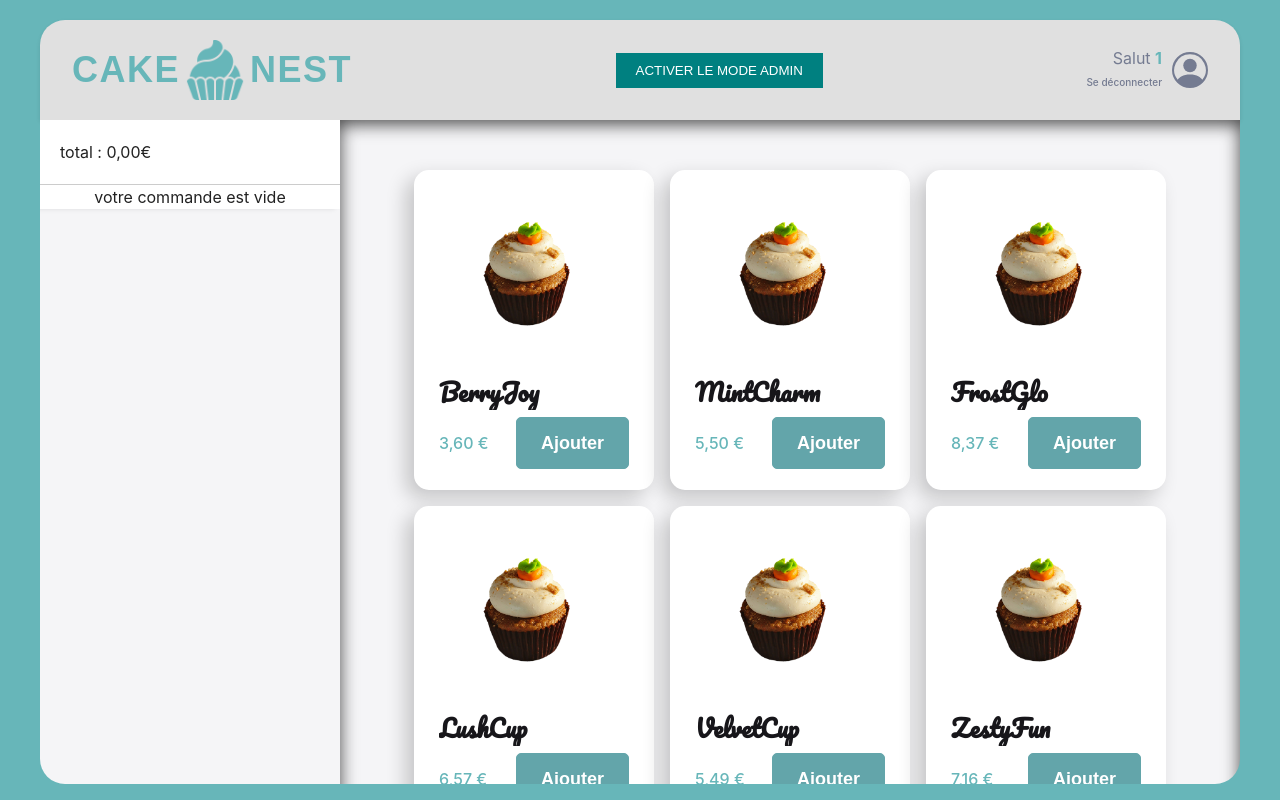
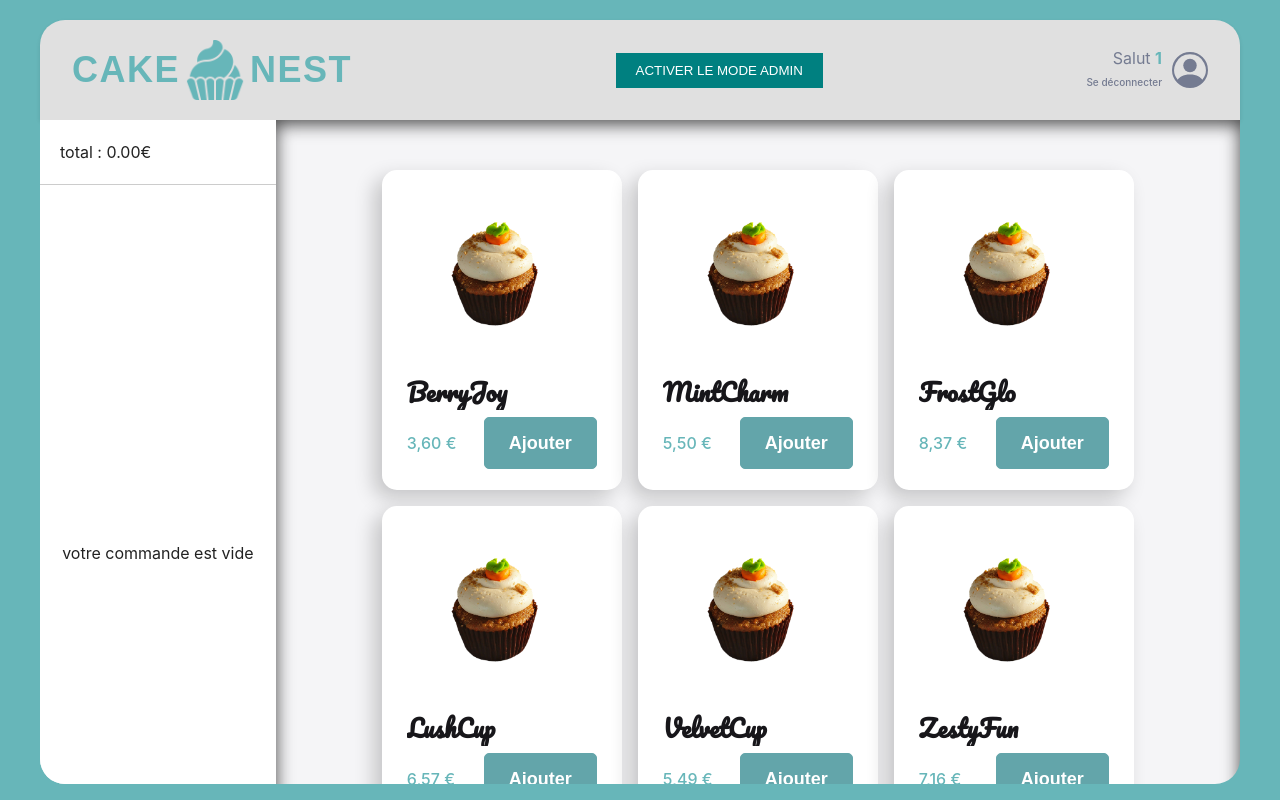
Before and after one commit to AlexLKD/cake-nest, a React (Vite) app: page /order/1 in a window 1280 px wide. Built offline with nearby package versions, Linux system fonts and the light colour scheme.

Commit message:
add product to cart

```diff
--- a/src/components/pages/order/main/Cart.jsx
+++ b/src/components/pages/order/main/Cart.jsx
@@ -1,23 +1,32 @@
 import React from 'react';
 import styled from 'styled-components';
+import SmallCard from '../../../reusable-ui/SmallCard';
 
-export default function Cart() {
+export default function Cart({ cartItems }) { // Utilisez cartItems passé en prop
+
   return (
     <CartContainer>
       <TotalContainer>
-        total : 0,00€
+        total : {cartItems.reduce((total, item) => total + parseFloat(item.price), 0).toFixed(2)}€
       </TotalContainer>
-      <EmptyMessage>
-        votre commande est vide
-      </EmptyMessage>
+      {cartItems.length === 0 ? (
+        <EmptyMessage>
+          votre commande est vide
+        </EmptyMessage>
+      ) : (
+        cartItems.map((item, index) => (
+          <SmallCard key={index} title={item.title} imageSource={item.imageSource} price={item.price} />
+        ))
+      )}
     </CartContainer>
   );
-};
+}
 
 const CartContainer = styled.div`
   width: 300px;
-  height: 100%;
+  height: 100vh;
   position: sticky;
+  left: 0;
   top: 0;
   background-color: white;
   box-shadow: -5px 0 5px rgba(0,0,0,0.1);
@@ -28,6 +37,10 @@ const CartContainer = styled.div`
 const TotalContainer = styled.div`
   padding: 20px;
   border-bottom: 1px solid #ccc;
+  position: sticky;
+  top: 0;
+  background-color: white;
+  z-index: 10;
 `;
 
 const EmptyMessage = styled.div`
--- a/src/components/pages/order/main/Menu.jsx
+++ b/src/components/pages/order/main/Menu.jsx
@@ -9,10 +9,15 @@ import Cart from "./Cart";
 export default function Menu() {
   const { isAdminMode, products, restoreDefaultProducts, setSelectedProduct } = useAdmin();
   const [selectedCardId, setSelectedCardId] = useState(null);
+  const [cartItems, setCartItems] = useState([]);
 
   const handleCardSelect = (product) => {
     setSelectedProduct(product);
     setSelectedCardId(product.id);
+  };
+
+  const addToCart = (product) => {
+    setCartItems(prevItems => [...prevItems, product]);
   };
 
   let adminActions;
@@ -33,10 +38,9 @@ export default function Menu() {
   }
 
   return (
-    <div style={{ display: 'flex' }}>
-      <Cart />
+    <MainContainer>
+      <Cart cartItems={cartItems} />
       <MenuStyled className="menu">
-        {adminActions}
         {products.map((item) => (
           <Card
             key={item.id}
@@ -46,12 +50,18 @@ export default function Menu() {
             price={formatPrice(item.price)}
             isSelected={item.id === selectedCardId}
             onSelect={handleCardSelect}
+            onAddToCart={addToCart}
+            className="card-container"
           />
         ))}
       </MenuStyled>
-    </div>
+    </MainContainer>
   );
 }
+
+const MainContainer = styled.div`
+  display: flex;
+`;
 
 const MenuStyled = styled.div`
   background: ${theme.colors.background_white};
@@ -63,7 +73,7 @@ const MenuStyled = styled.div`
   padding: 50px 50px 150px;
   justify-items: center;
   box-shadow: inset 0px 4px 17px 0px rgba(0,0,0,0.73);
-  width: calc(100% - 300px);
+  width: 100%;
 
   .btn-restore {
     display: flex;
--- a/src/components/reusable-ui/Card.jsx
+++ b/src/components/reusable-ui/Card.jsx
@@ -5,8 +5,7 @@ import PrimaryButton from "./PrimaryButton"
 import { TiDelete } from 'react-icons/ti';
 import { useAdmin } from "../../context/AdminContext";
 
-export default function Card({ id, title, imageSource, price, isSelected, onSelect }) {
-
+export default function Card({ id, title, imageSource, price, isSelected, onSelect, onAddToCart }) {
   const { isAdminMode, removeProduct } = useAdmin();
 
   const handleDelete = (e) => {
@@ -17,6 +16,12 @@ export default function Card({ id, title, imageSource, price, isSelected, onSele
   const handleClick = () => {
     onSelect({ id, title, imageSource, price });
   };
+
+  const handleAddToCart = (e) => {
+    e.stopPropagation();
+    onAddToCart({ id, title, imageSource, price });
+  };
+
 
   return (
     <CardStyled className={`produit ${isSelected ? 'selected' : ''}`} onClick={handleClick}>
@@ -29,7 +34,7 @@ export default function Card({ id, title, imageSource, price, isSelected, onSele
         <div className="description">
           <div className="left-description">{price}</div>
           <div className="right-description">
-            <PrimaryButton className="primary-button" label={"Ajouter"} />
+            <PrimaryButton className="primary-button" label={"Ajouter"} onClick={handleAddToCart} />
           </div>
         </div>
       </div>
--- a/src/components/reusable-ui/PrimaryButton.jsx
+++ b/src/components/reusable-ui/PrimaryButton.jsx
@@ -1,8 +1,8 @@
 import styled from "styled-components";
 
-export default function PrimaryButton({ label, Icon }) {
+export default function PrimaryButton({ label, Icon, onClick }) {
     return (
-        <PrimaryButtonStyled className="buttonContainer">
+        <PrimaryButtonStyled className="buttonContainer" onClick={onClick}>
             <span>{label}</span>
             {Icon && Icon}
         </PrimaryButtonStyled>
--- /dev/null
+++ b/src/components/reusable-ui/SmallCard.jsx
@@ -0,0 +1,56 @@
+import React from 'react';
+import styled from 'styled-components';
+import { theme } from '../../theme';
+
+const SmallCard = ({ imageSource, title, price }) => {
+  return (
+    <SmallCardContainer>
+      <ImageContainer>
+        <img src={imageSource} alt={title} />
+      </ImageContainer>
+      <InfoContainer>
+        <Title>{title}</Title>
+        <Price>{price}</Price>
+      </InfoContainer>
+    </SmallCardContainer>
+  );
+};
+
+const SmallCardContainer = styled.div`
+  display: flex;
+  align-items: center;
+  background: ${theme.colors.white};
+  margin-bottom: 10px;
+  padding: 10px;
+  border-radius: ${theme.borderRadius.small};
+  box-shadow: 0 2px 4px rgba(0, 0, 0, 0.1);
+`;
+
+const ImageContainer = styled.div`
+  width: 50px; // ou la taille souhaitée pour les images dans le panier
+  height: 50px;
+  img {
+    width: 100%;
+    height: auto;
+    object-fit: cover;
+  }
+`;
+
+const InfoContainer = styled.div`
+  display: flex;
+  flex-direction: column;
+  margin-left: 10px;
+`;
+
+const Title = styled.span`
+  font-size: ${theme.fonts.size.P3};
+  color: ${theme.colors.dark};
+  font-weight: ${theme.fonts.weights.bold};
+`;
+
+const Price = styled.span`
+  font-size: ${theme.fonts.size.P3};
+  color: ${theme.colors.primary};
+`;
+
+export default SmallCard;
```
Lines whose indentation alone changed are shown as unchanged.
